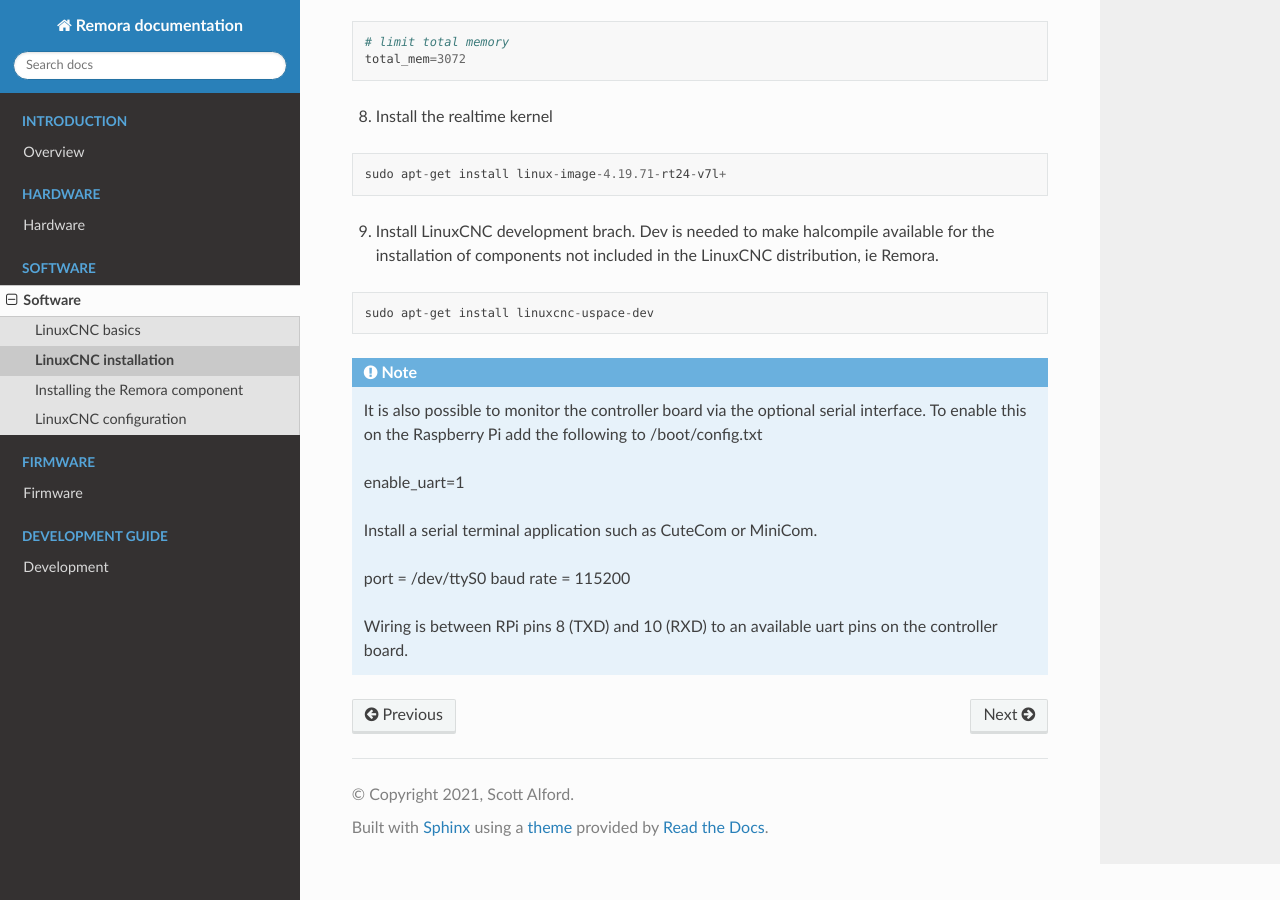
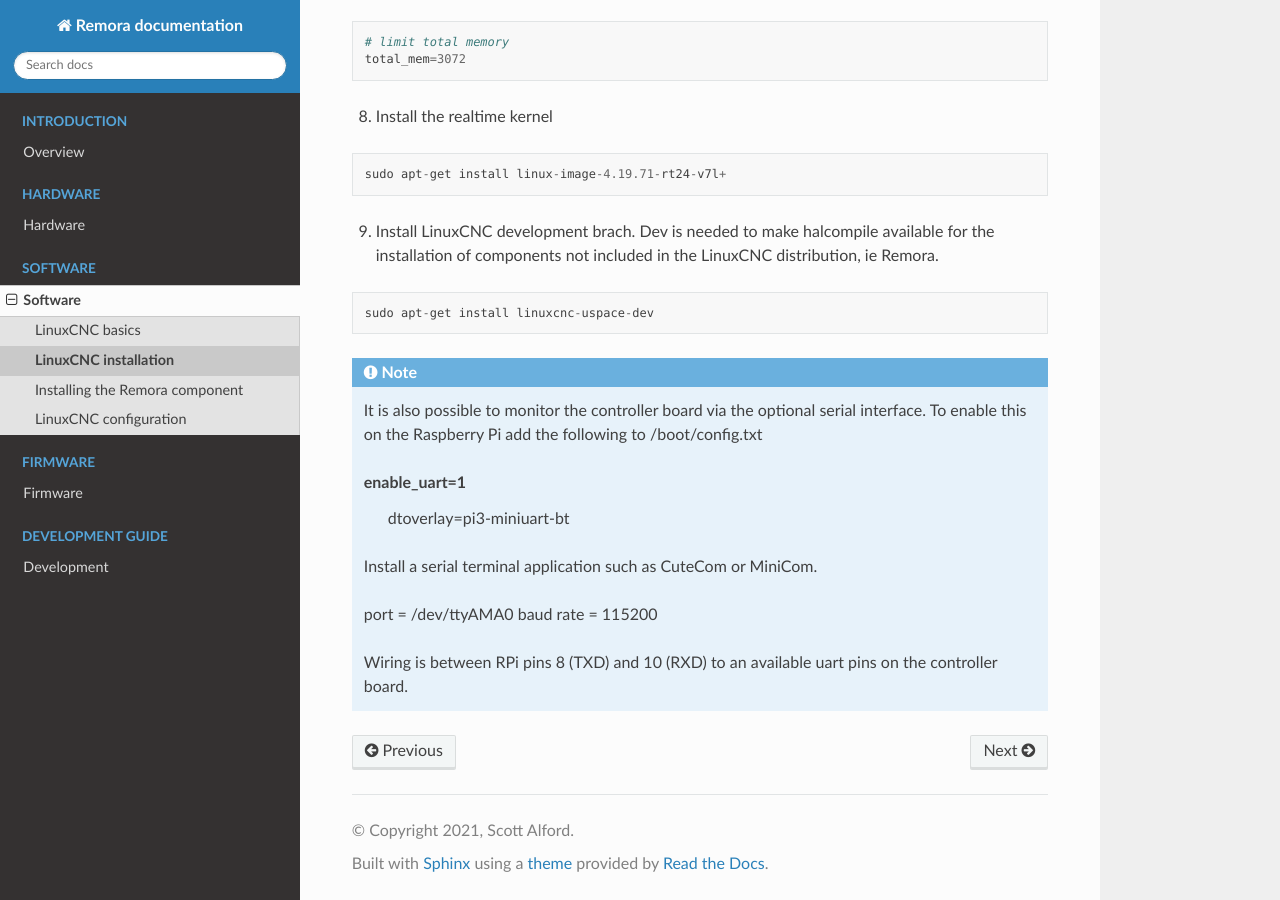
Before and after one commit to scottalford75/Remora-docs, a Sphinx documentation site: the page built from docs/source/software/linuxcnc-installation.rst, in a window 1280 px wide and 900 px high, scrolled down 651 px. Built offline with Sphinx 7.4.7 and the Read the Docs theme 2.0.0, drawn with Linux system fonts in a browser that asks for light colours.

Commit message:
Changed serial port so have stable baud rate.

```diff
--- a/docs/source/software/linuxcnc-installation.rst
+++ b/docs/source/software/linuxcnc-installation.rst
@@ -47,10 +47,11 @@
     It is also possible to monitor the controller board via the optional serial interface. To enable this on the Raspberry Pi add the following to /boot/config.txt
 
     enable_uart=1
+	dtoverlay=pi3-miniuart-bt
 
     Install a serial terminal application such as CuteCom or MiniCom.
 
-    port = /dev/ttyS0
+    port = /dev/ttyAMA0
     baud rate = 115200
 
     Wiring is between RPi pins 8 (TXD) and 10 (RXD) to an available uart pins on the controller board.
```
